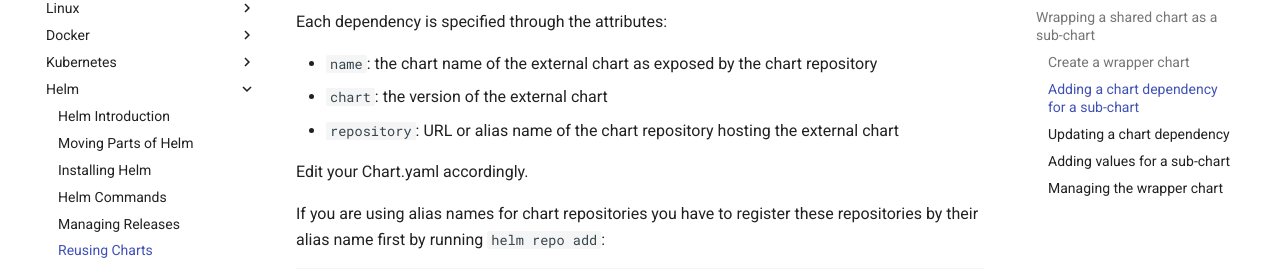
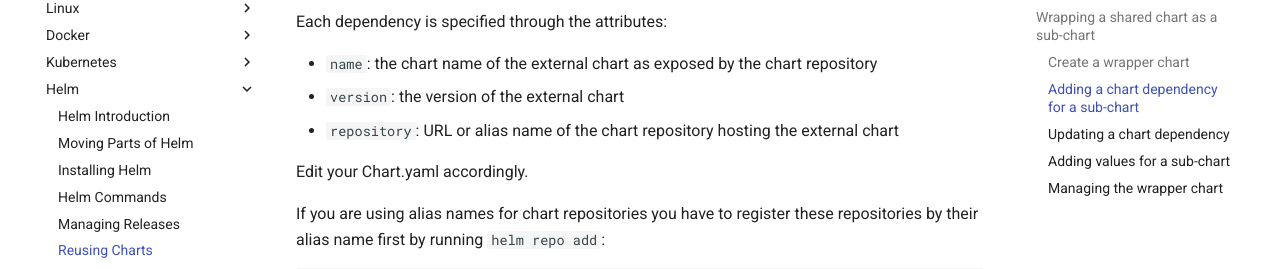
Before and after one commit to msgoat/cxp-dox-home, an MkDocs documentation site: the page built from docs/helm/helm_reusing_charts.md, in a window 1280 px wide and 900 px high, scrolled down 1956 px. Shown: the part 172-441 px from the top of the window. Built offline with MkDocs 1.6.1 and Material for MkDocs 9.7.7, drawn with Linux system fonts in a browser that asks for light colours; comment, search, counter and statistics services are not loaded.

Commit message:
Fix typo

```diff
--- a/docs/helm/helm_reusing_charts.md
+++ b/docs/helm/helm_reusing_charts.md
@@ -89,7 +89,7 @@ The `dependencies` element defines all dependencies to external charts: __postgr
 Each dependency is specified through the attributes:
 
 * `name`: the chart name of the external chart as exposed by the chart repository
-* `chart`: the version of the external chart
+* `version`: the version of the external chart
 * `repository`: URL or alias name of the chart repository hosting the external chart
 
 Edit your Chart.yaml accordingly.
```
